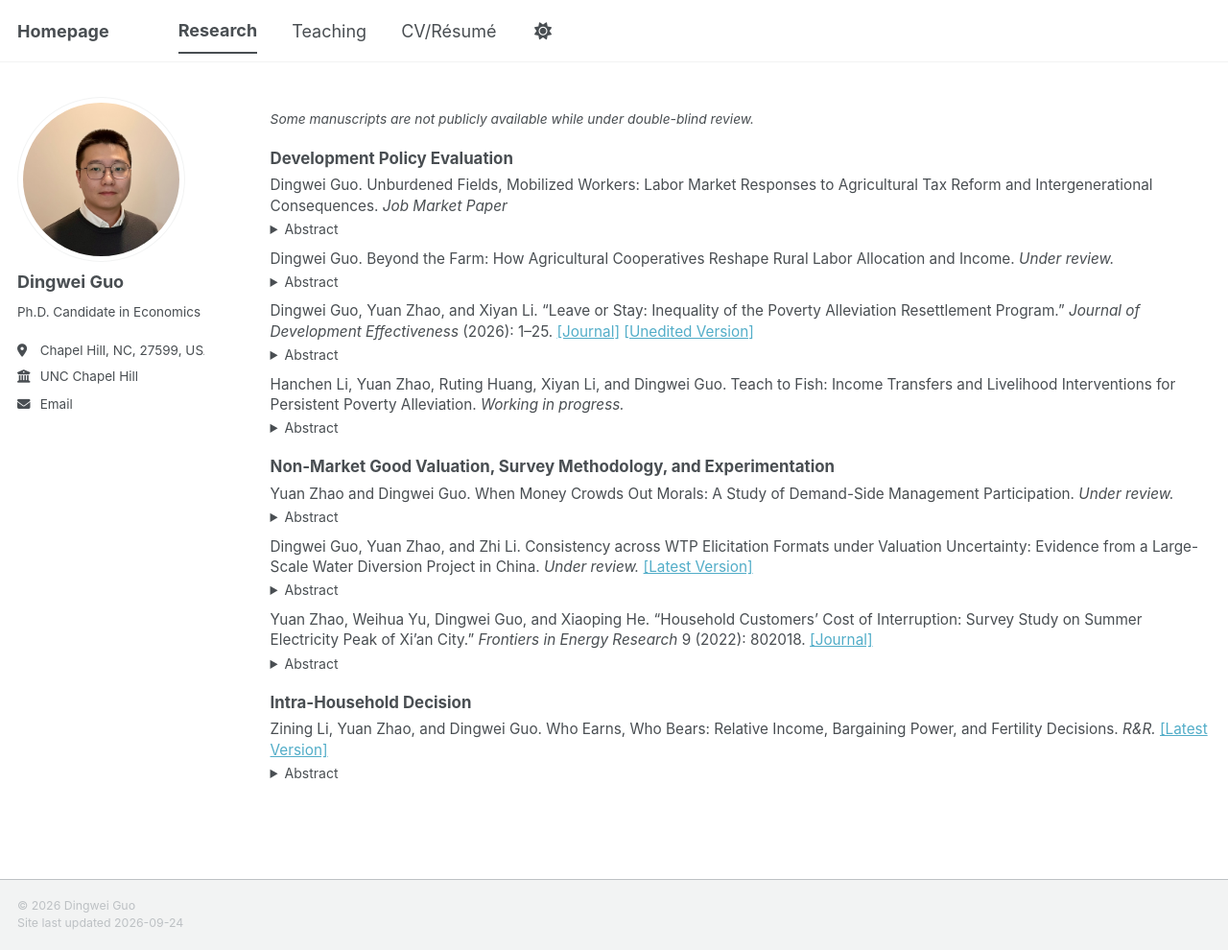
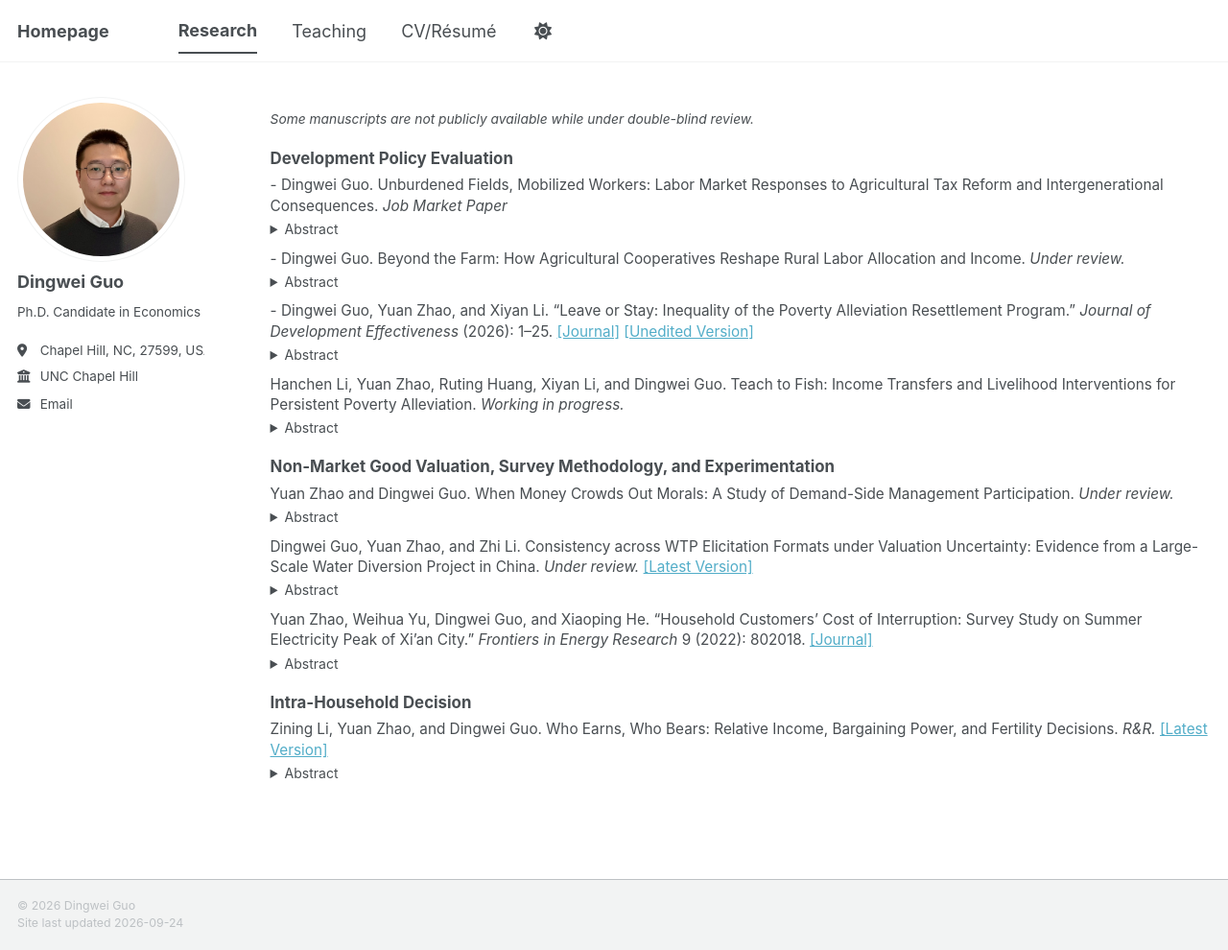
Before and after one commit to dw-guo/dw-guo.github.io, a Jekyll site: the page built from _pages/publications.html, in a window 1280 px wide and 990 px high. Shown: the whole window at 96% size. Built offline with Jekyll 4.4.1, drawn with Linux system fonts in a browser that asks for light colours; a style sheet for code colours, icons or effects is not loaded.

```diff
--- a/_pages/publications.html
+++ b/_pages/publications.html
@@ -16,7 +16,7 @@ author_profile: true
   </h2>
 
   <p style="margin: 0 0 0.25em 0;">
-  Dingwei Guo.
+  - Dingwei Guo.
   Unburdened Fields, Mobilized Workers: Labor Market Responses to Agricultural Tax Reform and Intergenerational Consequences.
   <em>Job Market Paper</em>
 </p>
@@ -31,7 +31,7 @@ author_profile: true
   </details>
 
   <p style="margin: 0 0 0.25em 0;">
-    Dingwei Guo.
+    - Dingwei Guo.
     Beyond the Farm: How Agricultural Cooperatives Reshape Rural Labor Allocation and Income.
     <em>Under review.</em>
   </p>
@@ -47,7 +47,7 @@ author_profile: true
 
 
   <p style="margin: 0 0 0.25em 0;">
-  Dingwei Guo, Yuan Zhao, and Xiyan Li.
+  - Dingwei Guo, Yuan Zhao, and Xiyan Li.
   “Leave or Stay: Inequality of the Poverty Alleviation Resettlement Program.”
   <em>Journal of Development Effectiveness</em> (2026): 1–25.
   <a href="https://doi.org/10.1080/19439342.2026.2713147" target="_blank">[Journal]</a>
```
